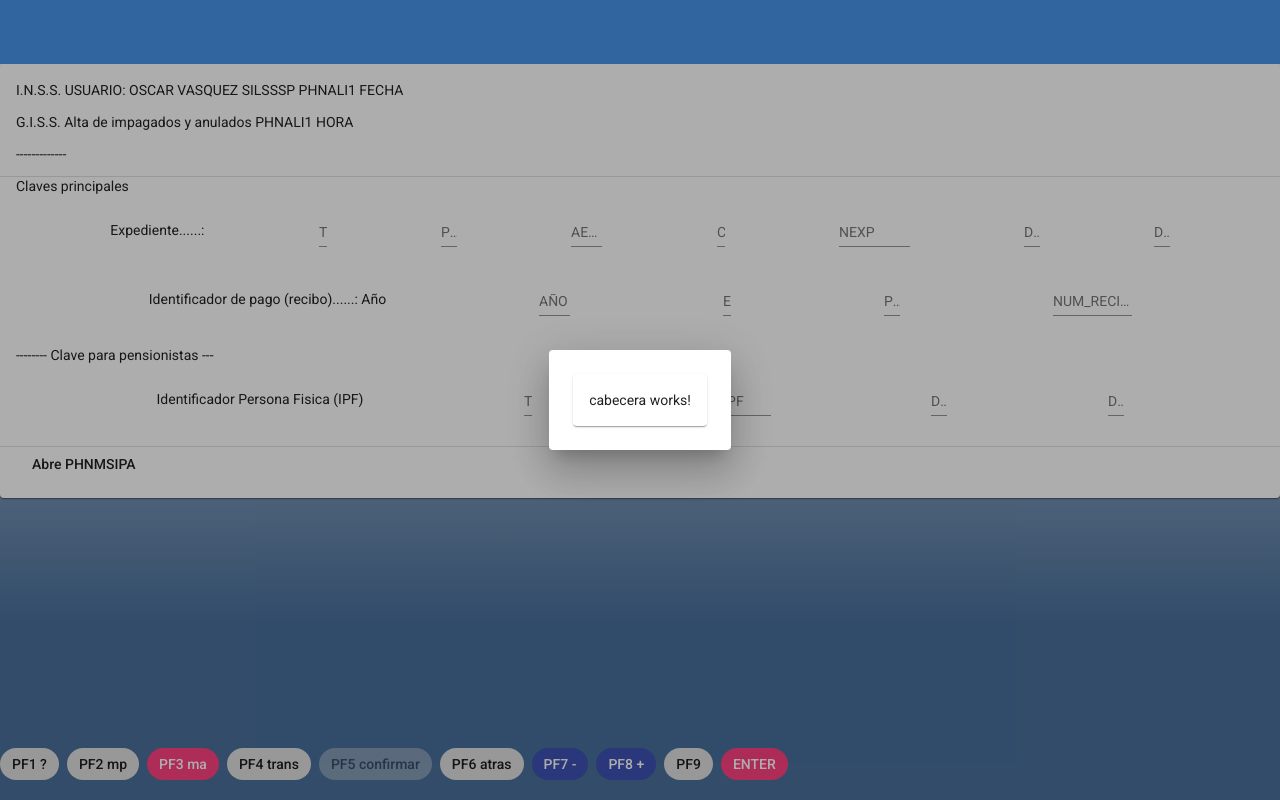
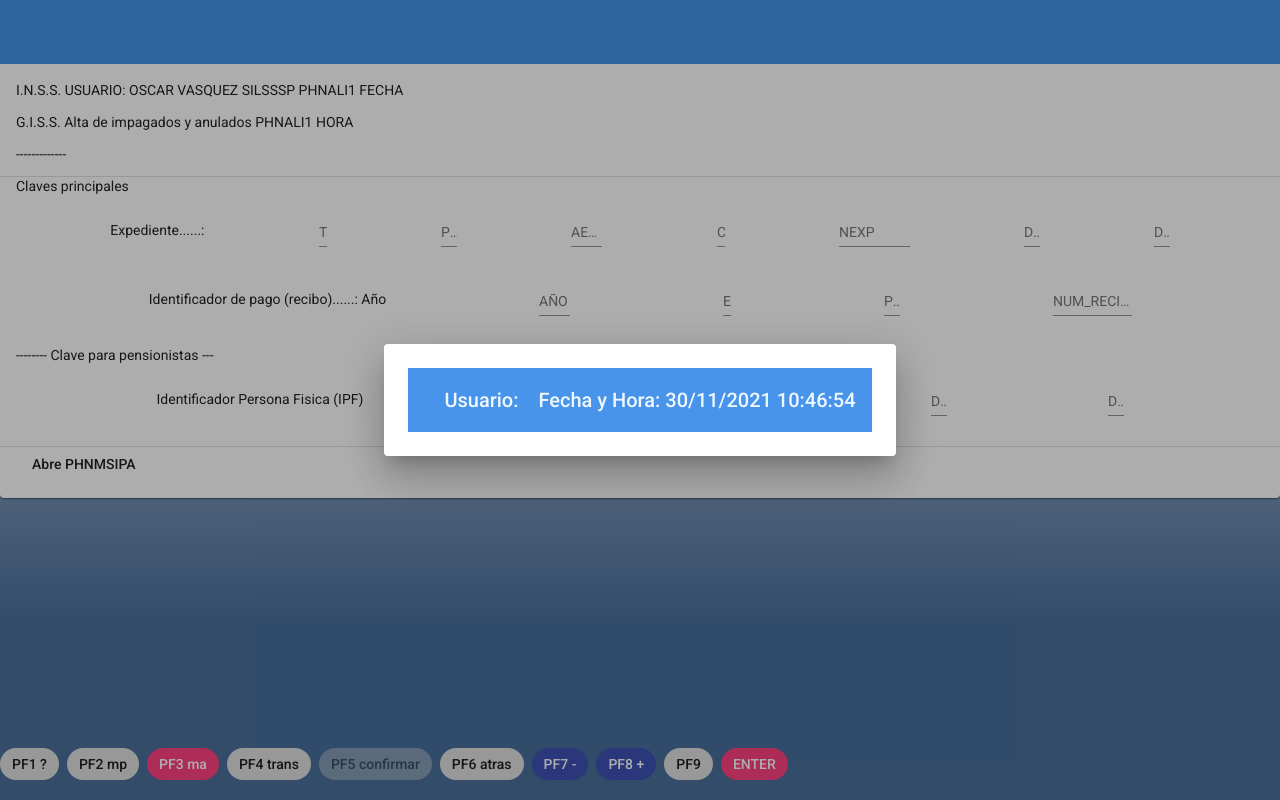
Before and after one commit to Oscarvas/ngmock, an Angular app: page /ph2 in a window 1280 px wide. Both pictures are taken after a click on the button "Abre PHNMSIPA". Built offline with nearby package versions, Linux system fonts and the light colour scheme; no server answers.

Commit message:
Nuevo componente cabecera con datos de api

```diff
--- a/src/app/cabecera/cabecera.component.html
+++ b/src/app/cabecera/cabecera.component.html
@@ -1 +1,5 @@
-<mat-card>cabecera works!</mat-card>
+<mat-toolbar class="superior">
+  <span>{{cabecera.entidad | uppercase}}</span>
+  <span>Usuario: {{cabecera.usuario}} </span>
+  <div>Fecha y Hora: {{ rxTime | date: 'dd/MM/yyyy hh:mm:ss' }}</div>
+</mat-toolbar>
--- a/src/app/cabecera/cabecera.component.scss
+++ b/src/app/cabecera/cabecera.component.scss
@@ -0,0 +1,8 @@
+.superior {
+  display: flex;
+  align-items: center;
+  gap: 10px 20px; /* row-gap column gap */
+  flex-wrap: nowrap;
+  justify-content: space-between;
+  color: aliceblue;
+}
--- a/src/app/cabecera/cabecera.component.ts
+++ b/src/app/cabecera/cabecera.component.ts
@@ -1,15 +1,44 @@
-import { Component, OnInit } from '@angular/core';
+import { Component, OnDestroy, OnInit } from '@angular/core';
+import { Subscription, timer } from 'rxjs';
+import { map, share } from 'rxjs/operators';
+import { Cabecera } from '../material/pdas';
+import { SimulaBackendService } from '../servicios/simula-backend.service';
 
 @Component({
   selector: 'app-cabecera',
   templateUrl: './cabecera.component.html',
   styleUrls: ['./cabecera.component.scss']
 })
-export class CabeceraComponent implements OnInit {
+export class CabeceraComponent implements OnInit, OnDestroy {
+  rxTime = new Date();
+  subscription: Subscription = new Subscription;
+  cabecera: Cabecera = {
+    entidad: '',
+    usuario: ''
+  };
 
-  constructor() { }
+  constructor(private servicio: SimulaBackendService) { }
+
+  ngOnDestroy(): void {
+    if (this.subscription) {
+      this.subscription.unsubscribe();
+    }
+  }
 
   ngOnInit(): void {
+    // Using RxJS Timer
+    this.subscription = timer(0, 1000)
+    .pipe(
+      map(() => new Date()),
+      share()
+    )
+    .subscribe(time => {
+      this.rxTime = time;
+    });
+
+  this.servicio.getCabecera().subscribe(datos =>{
+    this.cabecera = datos;
+  });
   }
 
 }
```
Also changed, not shown: src/app/material/pdas.ts (+26 -1 lines).
